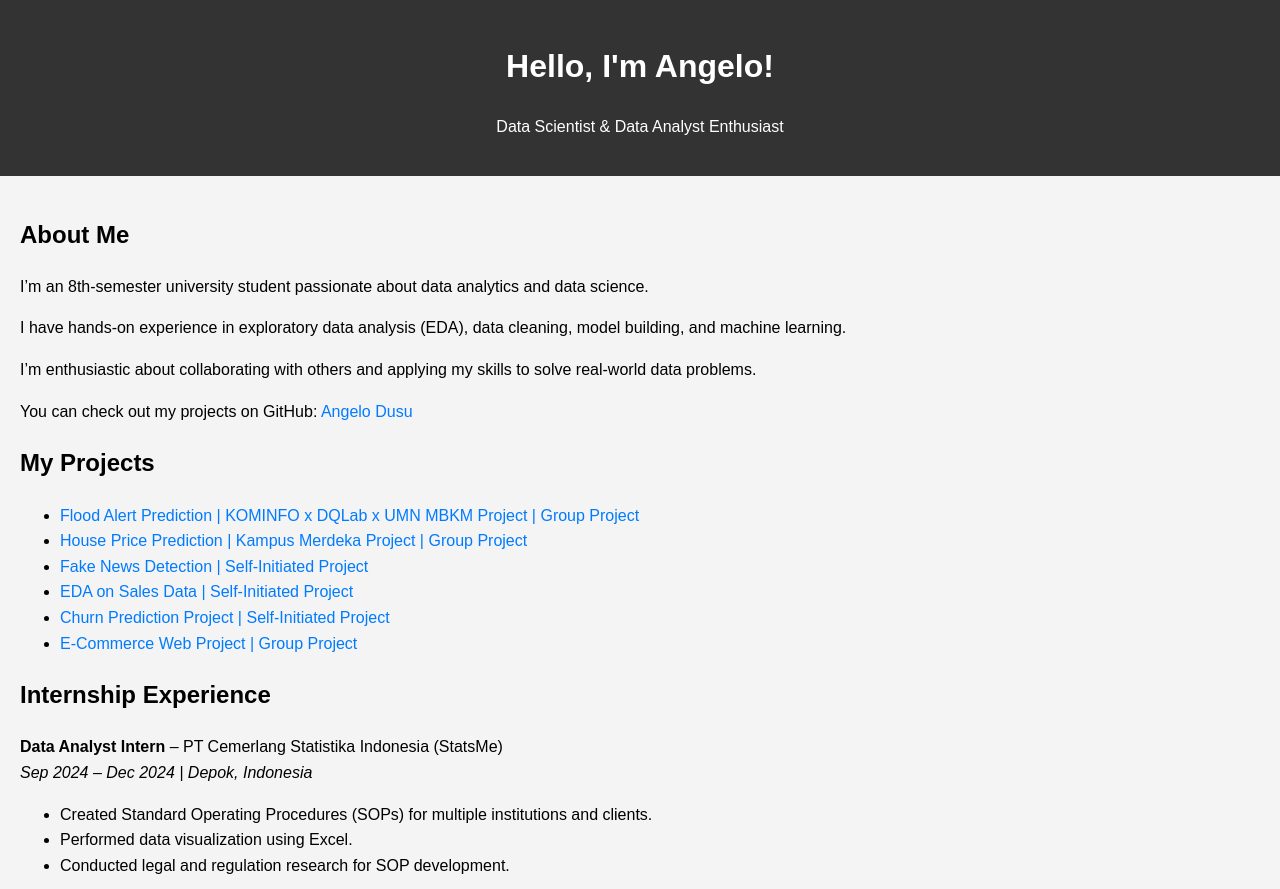
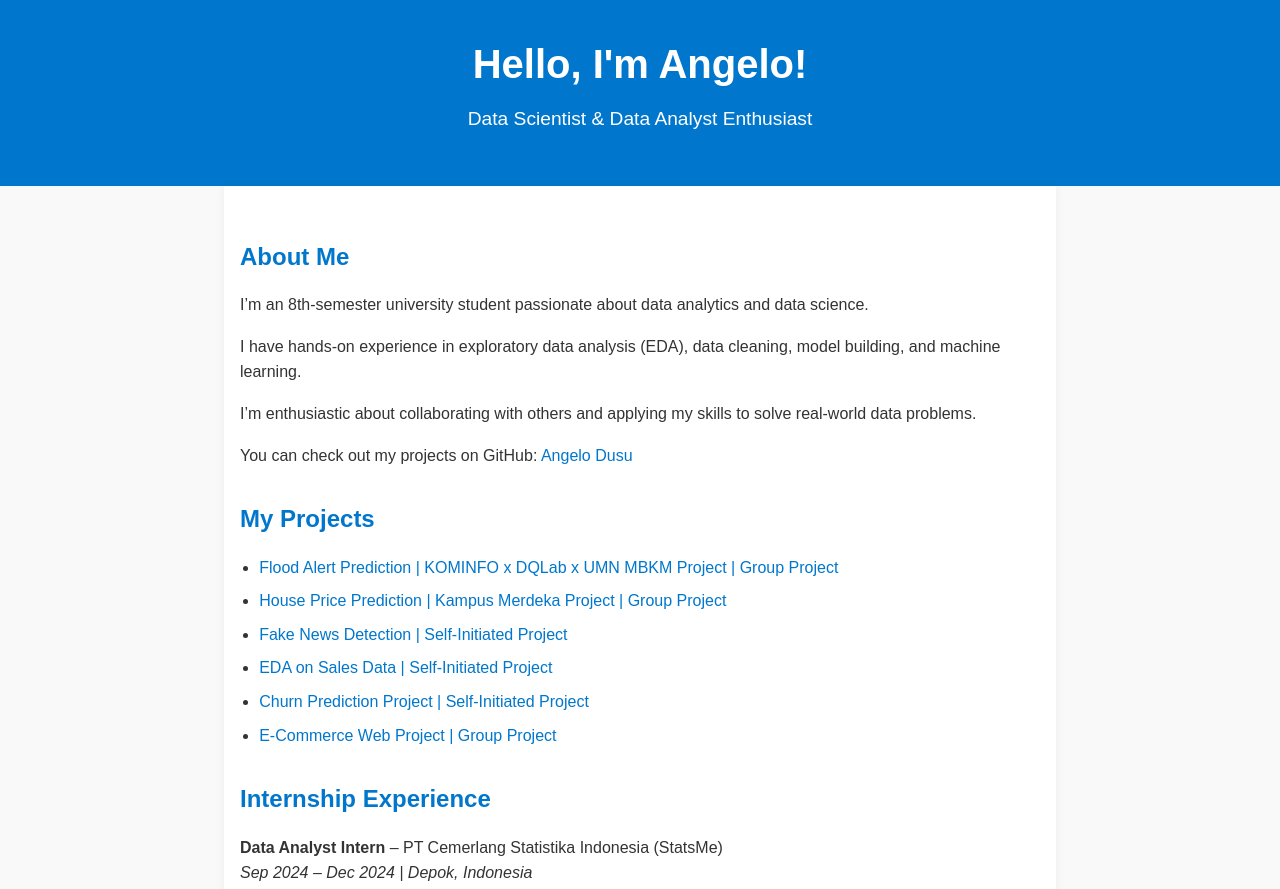
Before and after one commit to AngeloDusu/Portofolio, a plain HTML site: page index.html in a window 1280 px wide. Shown: the top 889 px of the page. Drawn offline with Linux system fonts and the light colour scheme.

Commit message:
Update style.css

```diff
--- a/style.css
+++ b/style.css
@@ -1,26 +1,75 @@
+/* Reset dan font dasar */
 body {
     font-family: Arial, sans-serif;
-    line-height: 1.6;
-    background-color: #f4f4f4;
     margin: 0;
     padding: 0;
+    line-height: 1.6;
+    background-color: #f9f9f9;
+    color: #333;
 }
-header {
-    background: #333;
-    color: #fff;
-    padding: 20px 10px;
-    text-align: center;
-}
-main {
-    padding: 20px;
-}
-section {
-    margin-bottom: 20px;
-}
+
 a {
-    color: #007BFF;
+    color: #0077cc;
     text-decoration: none;
 }
+
 a:hover {
     text-decoration: underline;
 }
+
+/* Header */
+header {
+    background-color: #0077cc;
+    color: white;
+    padding: 2rem 1rem;
+    text-align: center;
+}
+
+header h1 {
+    margin: 0;
+    font-size: 2.5rem;
+}
+
+header p {
+    margin-top: 0.5rem;
+    font-size: 1.2rem;
+}
+
+/* Main content */
+main {
+    max-width: 800px;
+    margin: auto;
+    padding: 2rem 1rem;
+    background-color: #fff;
+    box-shadow: 0 0 10px rgba(0,0,0,0.05);
+}
+
+/* Section spacing */
+section {
+    margin-bottom: 2rem;
+}
+
+section h2 {
+    color: #0077cc;
+    margin-bottom: 1rem;
+    font-size: 1.5rem;
+}
+
+/* Lists */
+ul {
+    padding-left: 1.2rem;
+}
+
+ul li {
+    margin-bottom: 0.5rem;
+}
+
+/* Responsive */
+@media (max-width: 600px) {
+    header h1 {
+        font-size: 2rem;
+    }
+    main {
+        padding: 1rem;
+    }
+}
```
